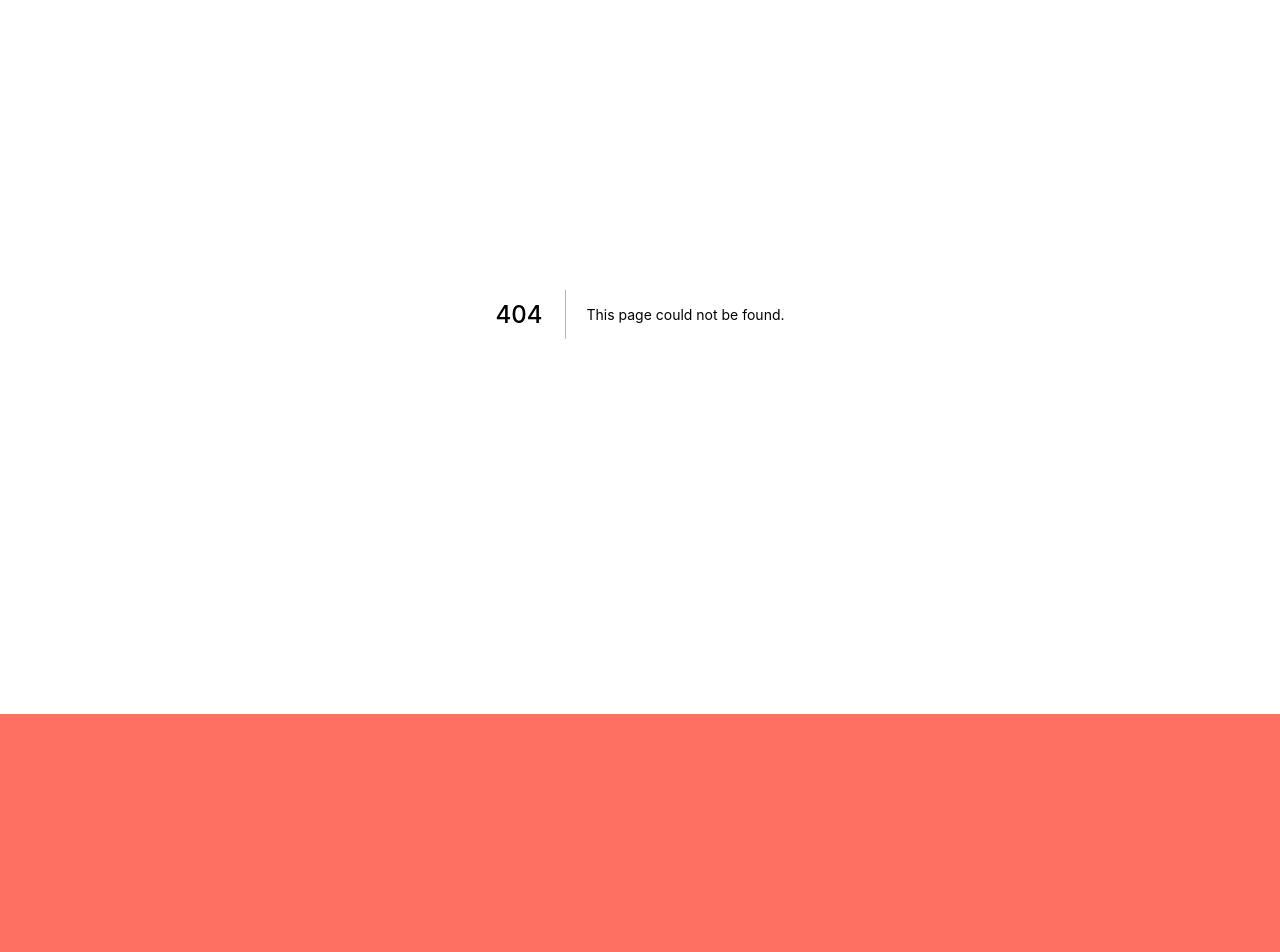
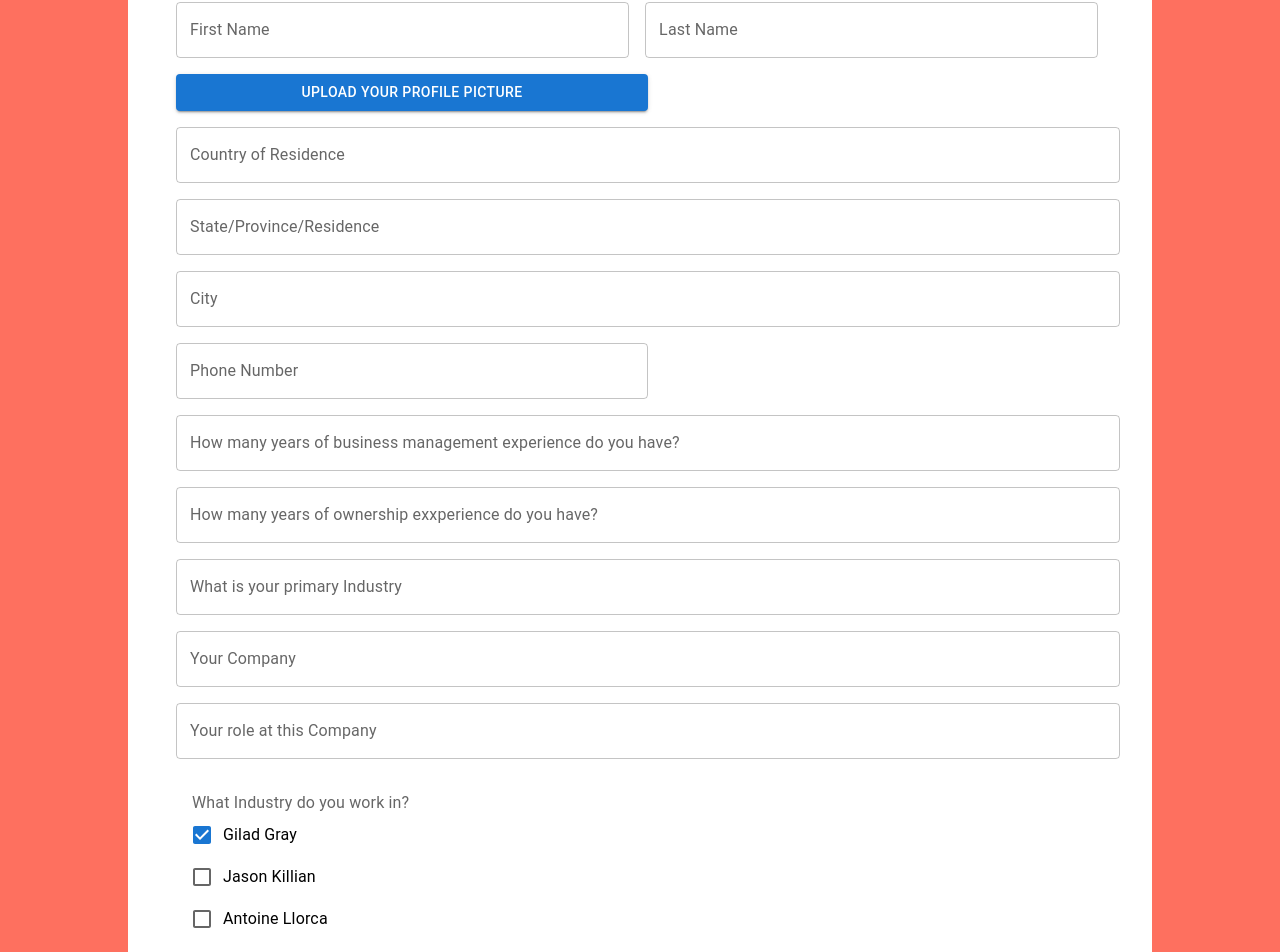
Before and after one commit to Lucifer8729/shark-bowl, a Next.js app: page /EntrepreneursRegistration in a window 1280 px wide. Before the commit this address had no page. Shown: the part 182-1134 px from the top of the page. Before the commit the page ends 896 px from the top, so only its background shows below. Built offline with nearby package versions, Linux system fonts and the light colour scheme.

Commit message:
connected to database

```diff
--- a/models/index.js
+++ b/models/index.js
@@ -1,9 +1,13 @@
 const mongoose = require("mongoose");
 
 const EntreMainSchema = new mongoose.Schema({
-  firstName: String,
-  lastName: String,
+	firstName: String,
+	lastName: String,
+	country: String,
+	state: String,
+	city: String,
+	phone: String,
 });
 
 module.exports =
-  mongoose.models.EntreMain || mongoose.model("EntreMain", EntreMainSchema);
+	mongoose.models.EntreMain || mongoose.model("EntreMain", EntreMainSchema);
--- a/package.json
+++ b/package.json
@@ -14,6 +14,7 @@
     "@material-ui/core": "^4.12.3",
     "@mui/icons-material": "^5.5.1",
     "@mui/material": "^5.5.1",
+    "axios": "^0.26.1",
     "mongoose": "^6.2.7",
     "next": "12.1.0",
     "react": "17.0.2",
--- /dev/null
+++ b/pages/EntrepreneursRegistration.js
@@ -0,0 +1,358 @@
+import React from "react";
+import axios from "axios";
+
+import { Box, Button, Typography } from "@mui/material";
+import TextField from "@mui/material/TextField";
+import FormLabel from "@mui/material/FormLabel";
+import FormControl from "@mui/material/FormControl";
+import FormGroup from "@mui/material/FormGroup";
+import FormControlLabel from "@mui/material/FormControlLabel";
+import Checkbox from "@mui/material/Checkbox";
+import InputLabel from "@mui/material/InputLabel";
+import MenuItem from "@mui/material/MenuItem";
+import Select from "@mui/material/Select";
+
+const EntrepreneursRegistration = () => {
+	const [submitObj, setSubmitObj] = React.useState({
+		firstName: "",
+		lastName: "",
+		country: "",
+		state: "",
+		city: "",
+		phone: "",
+	});
+
+	const [state, setState] = React.useState({
+		gilad: true,
+		jason: false,
+		antoine: false,
+	});
+	const [age, setAge] = React.useState("");
+	const { gilad, jason, antoine } = state;
+
+	const handleFirstName = (e) => {
+		const name = e.target.value;
+		setSubmitObj((prevValue) => {
+			return { ...prevValue, firstName: name };
+		});
+	};
+	const handleLastName = (e) => {
+		const name = e.target.value;
+		setSubmitObj((prevValue) => {
+			return { ...prevValue, lastName: name };
+		});
+	};
+	const handleCountry = (e) => {
+		const name = e.target.value;
+		setSubmitObj((prevValue) => {
+			return { ...prevValue, country: name };
+		});
+	};
+	const handleState = (e) => {
+		const name = e.target.value;
+		setSubmitObj((prevValue) => {
+			return { ...prevValue, state: name };
+		});
+	};
+	const handleCity = (e) => {
+		const name = e.target.value;
+		setSubmitObj((prevValue) => {
+			return { ...prevValue, city: name };
+		});
+	};
+	const handlePhone = (e) => {
+		const name = e.target.value;
+		setSubmitObj((prevValue) => {
+			return { ...prevValue, phone: name };
+		});
+	};
+
+	const handleChange = (event) => {
+		setState({
+			...state,
+			[event.target.name]: event.target.checked,
+		});
+	};
+
+	const handleChange2 = (event) => {
+		setAge(event.target.value);
+	};
+
+	const handleSubmit = () => {
+		console.log("submitting");
+		axios({
+			method: "post",
+			url: "http://localhost:3000/api/enform",
+			data: submitObj,
+		});
+	};
+
+	return (
+		<Box
+			sx={{
+				width: "100%",
+				display: "flex",
+				justifyContent: "center",
+			}}
+		>
+			<Box
+				sx={{
+					mt: 5,
+					p: 5,
+					width: "80%",
+					backgroundColor: "white",
+					borderRadius: "0 15px 0 15px",
+					mb: 5,
+				}}
+			>
+				<TextField
+					sx={{ width: "48%", m: 1 }}
+					label="First Name"
+					variant="outlined"
+					value={submitObj.firstName}
+					onChange={handleFirstName}
+				/>
+				<TextField
+					sx={{ width: "48%", m: 1 }}
+					label="Last Name"
+					variant="outlined"
+					value={submitObj.lastName}
+					onChange={handleLastName}
+				/>
+				<br />
+				<Button
+					sx={{ width: "50%", m: 1 }}
+					variant="contained"
+					component="label"
+				>
+					Upload your profile picture
+					<input type="file" hidden />
+				</Button>
+				<br />
+				<TextField
+					sx={{ width: "100%", m: 1 }}
+					label="Country of Residence"
+					variant="outlined"
+					value={submitObj.country}
+					onChange={handleCountry}
+				/>
+				<br />
+				<TextField
+					sx={{ width: "100%", m: 1 }}
+					label="State/Province/Residence"
+					variant="outlined"
+					value={submitObj.state}
+					onChange={handleState}
+				/>
+				<br />
+				<TextField
+					sx={{ width: "100%", m: 1 }}
+					label="City"
+					variant="outlined"
+					value={submitObj.city}
+					onChange={handleCity}
+				/>
+				<br />
+				<TextField
+					sx={{ width: "50%", m: 1 }}
+					label="Phone Number"
+					variant="outlined"
+					value={submitObj.phone}
+					onChange={handlePhone}
+				/>
+				<br />
+				<TextField
+					sx={{ width: "100%", m: 1 }}
+					label="How many years of business management experience do you have?"
+					variant="outlined"
+				/>
+				<br />
+				<TextField
+					sx={{ width: "100%", m: 1 }}
+					label="How many years of ownership exxperience do you have?"
+					variant="outlined"
+				/>
+				<br />
+				<TextField
+					sx={{ width: "100%", m: 1 }}
+					label="What is your primary Industry"
+					variant="outlined"
+				/>
+				<br />
+				<TextField
+					sx={{ width: "100%", m: 1 }}
+					label="Your Company"
+					variant="outlined"
+				/>
+				<br />
+				<TextField
+					sx={{ width: "100%", m: 1 }}
+					label="Your role at this Company"
+					variant="outlined"
+				/>
+				<br />
+
+				<Box sx={{ display: "flex" }}>
+					<FormControl
+						sx={{ m: 3 }}
+						component="fieldset"
+						variant="standard"
+					>
+						<FormLabel component="legend">
+							What Industry do you work in?
+						</FormLabel>
+						<FormGroup>
+							<FormControlLabel
+								control={
+									<Checkbox
+										checked={gilad}
+										onChange={handleChange}
+										name="gilad"
+									/>
+								}
+								label="Gilad Gray"
+							/>
+							<FormControlLabel
+								control={
+									<Checkbox
+										checked={jason}
+										onChange={handleChange}
+										name="jason"
+									/>
+								}
+								label="Jason Killian"
+							/>
+							<FormControlLabel
+								control={
+									<Checkbox
+										checked={antoine}
+										onChange={handleChange}
+										name="antoine"
+									/>
+								}
+								label="Antoine Llorca"
+							/>
+						</FormGroup>
+					</FormControl>
+				</Box>
+
+				<TextField
+					sx={{ width: "100%", m: 1 }}
+					label="Website"
+					variant="outlined"
+				/>
+				<br />
+
+				<TextField
+					sx={{ width: "100%", m: 1 }}
+					label="About me: Describe your professional background"
+					multiline
+					rows={3}
+				/>
+
+				<TextField
+					sx={{ width: "100%", m: 1 }}
+					label="What languages do you speak fluently"
+					variant="outlined"
+				/>
+				<br />
+				<TextField
+					sx={{ width: "100%", m: 1 }}
+					label="Birth Year"
+					variant="outlined"
+				/>
+				<br />
+				<TextField
+					sx={{ width: "100%", m: 1 }}
+					label="Gender"
+					variant="outlined"
+				/>
+				<br />
+				<TextField
+					sx={{ width: "100%", m: 1 }}
+					label="In which countries do you have professional business experience"
+					variant="outlined"
+				/>
+				<br />
+
+				<Typography sx={{ m: 2 }} variant="h5">
+					What I need help with:
+				</Typography>
+				<TextField
+					sx={{ width: "100%", m: 1 }}
+					label="My background as an Entrepreneures:"
+					multiline
+					rows={3}
+				/>
+				<TextField
+					sx={{ width: "100%", m: 1 }}
+					label="My achievements:"
+					multiline
+					rows={4}
+				/>
+				<TextField
+					sx={{ width: "100%", m: 1 }}
+					label="MY future goals:"
+					multiline
+					rows={3}
+				/>
+
+				<Typography sx={{ m: 2 }} variant="h5">
+					About my venture:
+				</Typography>
+				<TextField
+					sx={{ width: "100%", m: 1 }}
+					label="Venture Name"
+					multiline
+					rows={3}
+				/>
+				<TextField
+					sx={{ width: "100%", m: 1 }}
+					label="Venture Description"
+					multiline
+					rows={4}
+				/>
+
+				<FormControl fullWidth sx={{ m: 1 }}>
+					<InputLabel>Industry</InputLabel>
+					<Select
+						value={age}
+						label="Industry"
+						onChange={handleChange2}
+					>
+						<MenuItem value={10}>FinTech</MenuItem>
+						<MenuItem value={20}>Ecommerce</MenuItem>
+						<MenuItem value={30}>EdTech</MenuItem>
+						<MenuItem value={40}>Healthcare</MenuItem>
+						<MenuItem value={50}>Artificial Intelligence</MenuItem>
+					</Select>
+				</FormControl>
+
+				<TextField
+					sx={{ width: "100%", m: 1 }}
+					label="Udyog Aadhaar"
+					variant="outlined"
+				/>
+				<br />
+				<TextField
+					sx={{ width: "100%", m: 1 }}
+					label="Company Incorporation Number"
+					variant="outlined"
+				/>
+				<br />
+				<TextField
+					sx={{ width: "100%", m: 1 }}
+					label="Legal Name"
+					variant="outlined"
+				/>
+				<br />
+
+				<Button variant="contained" onClick={handleSubmit}>
+					Submit
+				</Button>
+			</Box>
+		</Box>
+	);
+};
+
+export default EntrepreneursRegistration;
--- a/pages/api/enform.js
+++ b/pages/api/enform.js
@@ -4,7 +4,7 @@ import EntreMain from "../../models/index";
 
 dbConnect();
 
-export default async (req, res) => {
+const enform = async (req, res) => {
 	const { method } = req;
 
 	switch (method) {
@@ -30,3 +30,5 @@ export default async (req, res) => {
 			res.status(400).json({ success: false });
 	}
 };
+
+export default enform;
```
Also changed, not shown: pages/entrepreneursPortal.js (+89 -30 lines), 1 other file (tests, documents, lock files or other folders). Lines whose indentation alone changed are shown as unchanged.
